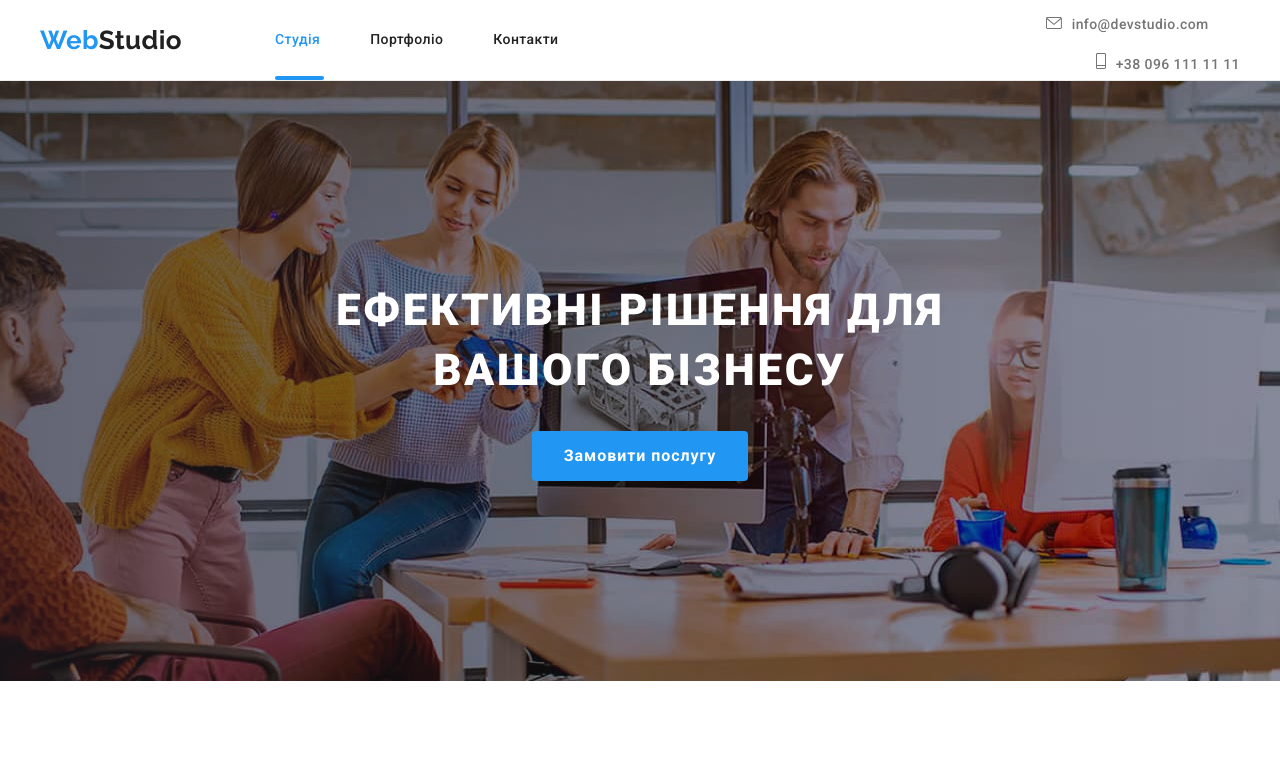
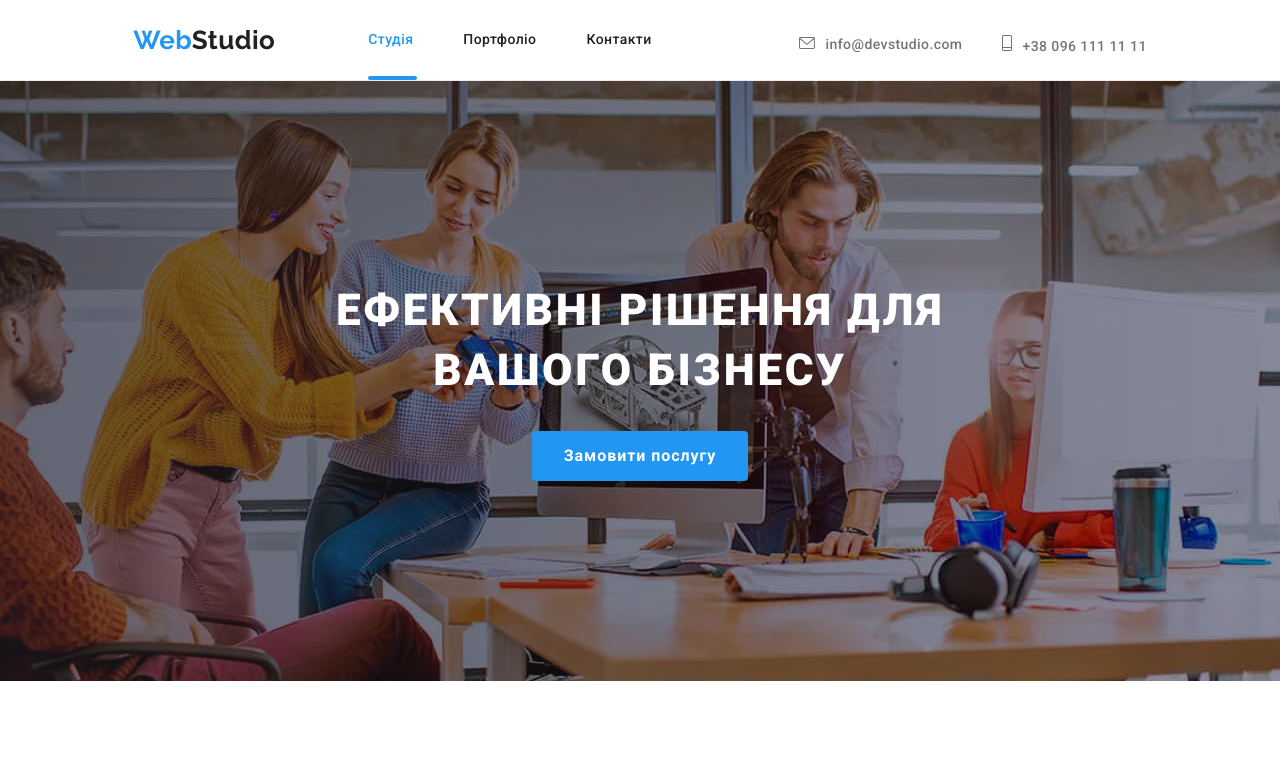
Before and after one commit to Serhii26/goit-markup-hw-08, a plain HTML site: page index.html in a window 1280 px wide. Shown: the top 771 px of the page. Drawn offline with nearby package versions, Linux system fonts and the light colour scheme.

Commit message:
изменения10

```diff
--- a/scss/components/_header.scss
+++ b/scss/components/_header.scss
@@ -17,6 +17,10 @@
         justify-content: space-between;
         padding: 0;
     }
+    @media screen and (min-width: 1200px){
+        justify-content: space-around;
+    }
+
 }
 .header .nav__contakt{
     font-size: 12px;
--- a/scss/components/_nav.scss
+++ b/scss/components/_nav.scss
@@ -85,6 +85,10 @@
         gap: 10px;
         justify-content: center;
     }
+    @media screen and (min-width: 1200px){
+        flex-direction: row;
+        align-items: center;
+    }
 
 
 }
@@ -122,14 +126,14 @@
 
 
 
-.nav__contakt .nav__line + .nav__line{
-    @media screen and (min-width: 1200px){
-        margin-left: 50px;
+ .nav__contakt .nav__line + .nav__line{
+     @media screen and (min-width: 1200px){
+         margin-left: 30px;
 
     }
 
 
-}
+ }
 
     .nav.nav__link .current::before
 {
```
Also changed, not shown: css/main.css, css/main.min.css, 2 other files.
